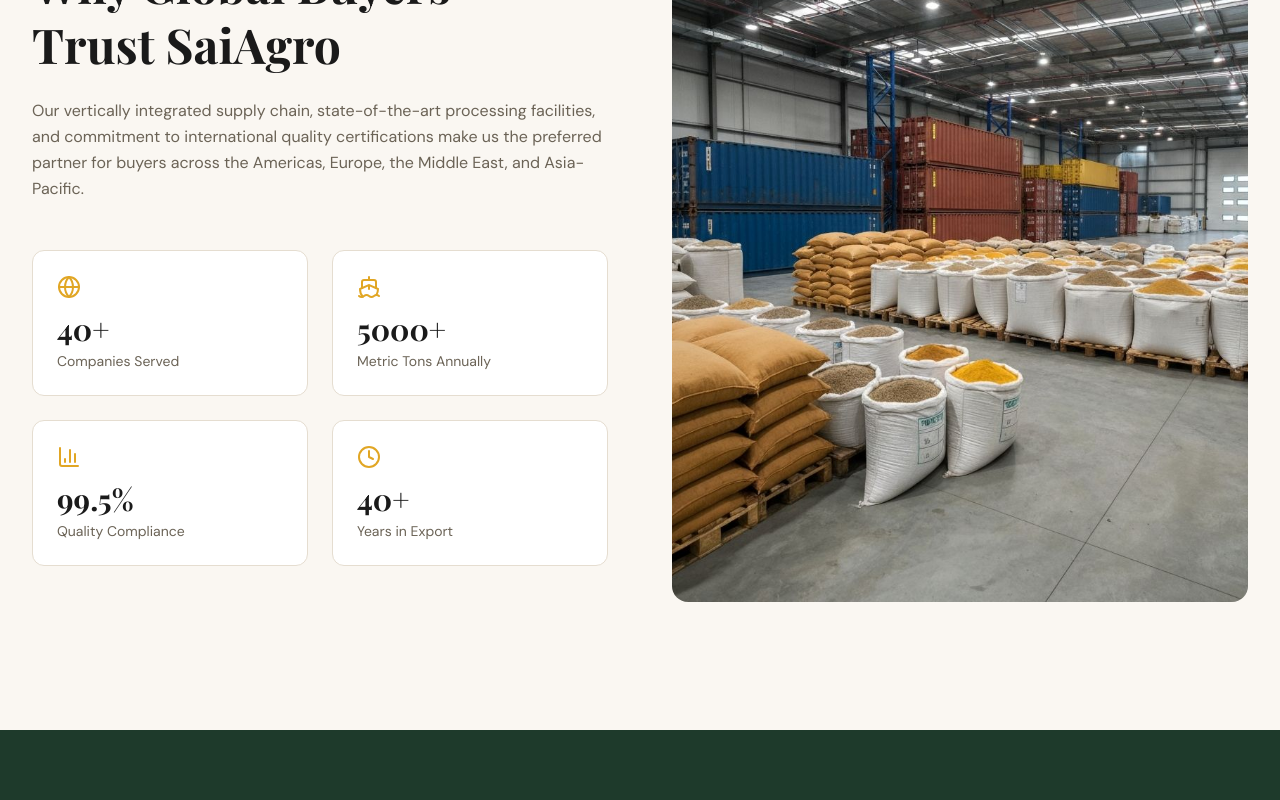
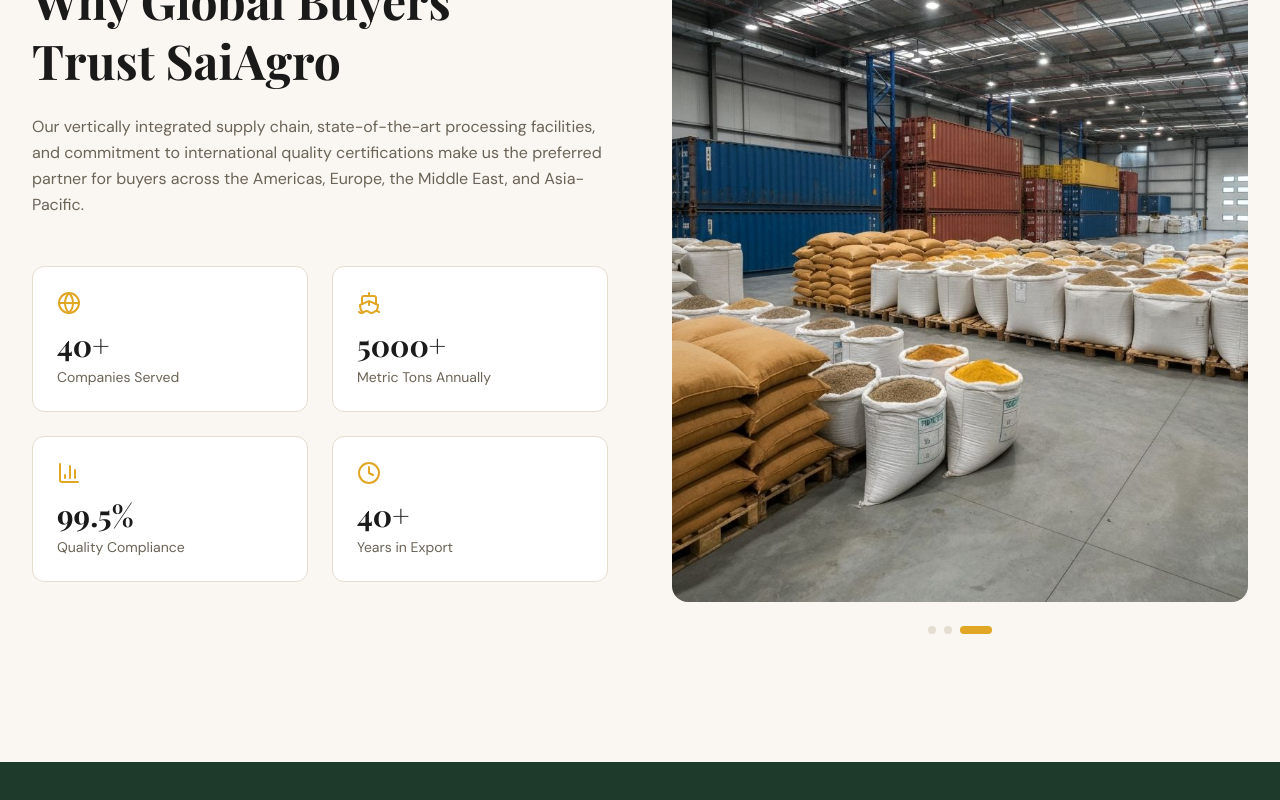
Before and after one commit to kmvipin/Sai-Agro, a Next.js app: page / in a window 1280 px wide. Shown: the part 3047-3847 px from the top of the page. Built offline with nearby package versions, Linux system fonts and the light colour scheme; a web font is replaced by a local one.

Commit message:
feat: update export section to image carousel with auto-rotation and pause on hover
Co-authored-by: Vipin <112314255+kmvipin@users.noreply.github.com>

```diff
--- a/components/export-section.tsx
+++ b/components/export-section.tsx
@@ -1,3 +1,6 @@
+'use client'
+
+import { useState, useEffect } from "react"
 import Image from "next/image"
 import { Globe, Ship, BarChart3, Clock } from "lucide-react"
 
@@ -8,7 +11,35 @@ const stats = [
   { value: "40+", label: "Years in Export", icon: Clock },
 ]
 
+const exportImages = [
+  {
+    src: "/images/export-warehouse.jpg",
+    alt: "SpiceRoot export warehouse and logistics",
+  },
+  {
+    src: "/images/export-warehouse.jpg",
+    alt: "Spice processing and quality control",
+  },
+  {
+    src: "/images/export-warehouse.jpg",
+    alt: "Global logistics and shipping operations",
+  },
+]
+
 export function ExportSection() {
+  const [currentIndex, setCurrentIndex] = useState(0)
+  const [isHovering, setIsHovering] = useState(false)
+
+  useEffect(() => {
+    if (isHovering) return
+
+    const interval = setInterval(() => {
+      setCurrentIndex((prev) => (prev + 1) % exportImages.length)
+    }, 3000)
+
+    return () => clearInterval(interval)
+  }, [isHovering])
+
   return (
     <section id="exports" className="py-24 lg:py-32">
       <div className="mx-auto max-w-7xl px-6 lg:px-8">
@@ -46,13 +77,42 @@ export function ExportSection() {
           </div>
 
           <div className="relative">
-            <div className="relative aspect-[4/5] rounded-2xl overflow-hidden">
-              <Image
-                src="/images/export-warehouse.jpg"
-                alt="SpiceRoot export warehouse and logistics"
-                fill
-                className="object-cover"
-              />
+            <div
+              className="relative aspect-[4/5] rounded-2xl overflow-hidden"
+              onMouseEnter={() => setIsHovering(true)}
+              onMouseLeave={() => setIsHovering(false)}
+            >
+              {exportImages.map((image, index) => (
+                <div
+                  key={index}
+                  className={`absolute inset-0 transition-opacity duration-1000 ease-in-out ${
+                    index === currentIndex ? "opacity-100" : "opacity-0"
+                  }`}
+                >
+                  <Image
+                    src={image.src}
+                    alt={image.alt}
+                    fill
+                    className="object-cover"
+                  />
+                </div>
+              ))}
+            </div>
+
+            {/* Indicator Dots */}
+            <div className="flex justify-center gap-2 mt-6">
+              {exportImages.map((_, index) => (
+                <button
+                  key={index}
+                  onClick={() => setCurrentIndex(index)}
+                  className={`h-2 rounded-full transition-all duration-300 ${
+                    index === currentIndex
+                      ? "bg-primary w-8"
+                      : "bg-border w-2 hover:bg-primary/50"
+                  }`}
+                  aria-label={`Go to image ${index + 1}`}
+                />
+              ))}
             </div>
           </div>
         </div>
```
